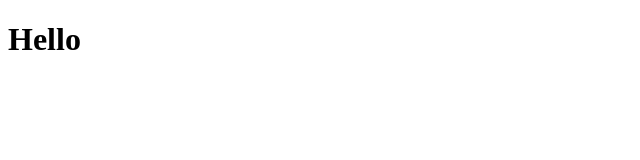
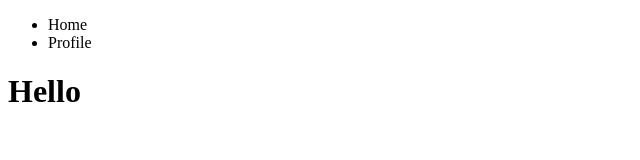
Before and after one commit to LiseNakache/ProjectW1, a plain HTML site: page index.html in a window 1280 px wide. Shown: the whole page, without its empty margins (0-640 px from the left). Drawn offline with Linux system fonts and the light colour scheme.

Commit message:
added a navbar

```diff
--- a/index.html
+++ b/index.html
@@ -7,6 +7,12 @@
     <title>Document</title>
 </head>
 <body>
+    <nav>
+        <ul>
+            <li>Home</li>
+            <li>Profile</li>
+        </ul>
+    </nav>
     <h1>Hello</h1>
 </body>
 </html>
```
